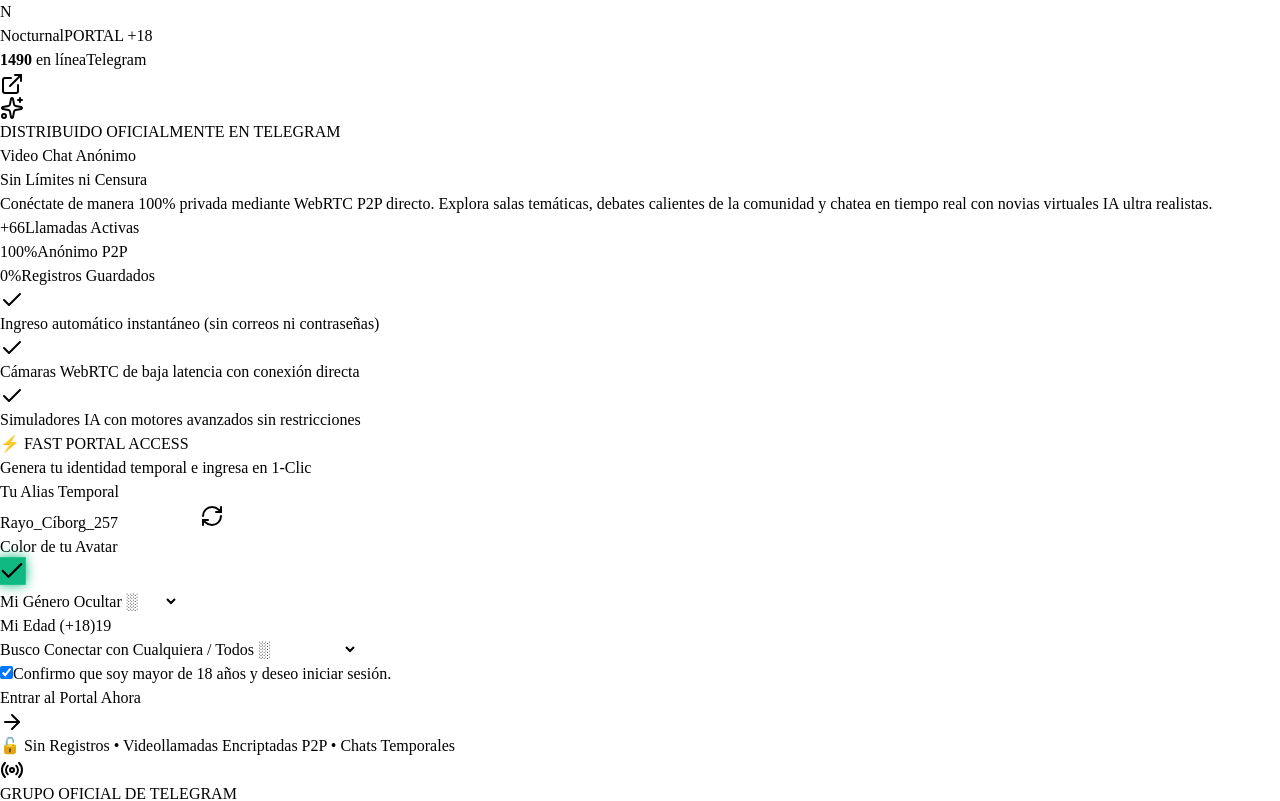
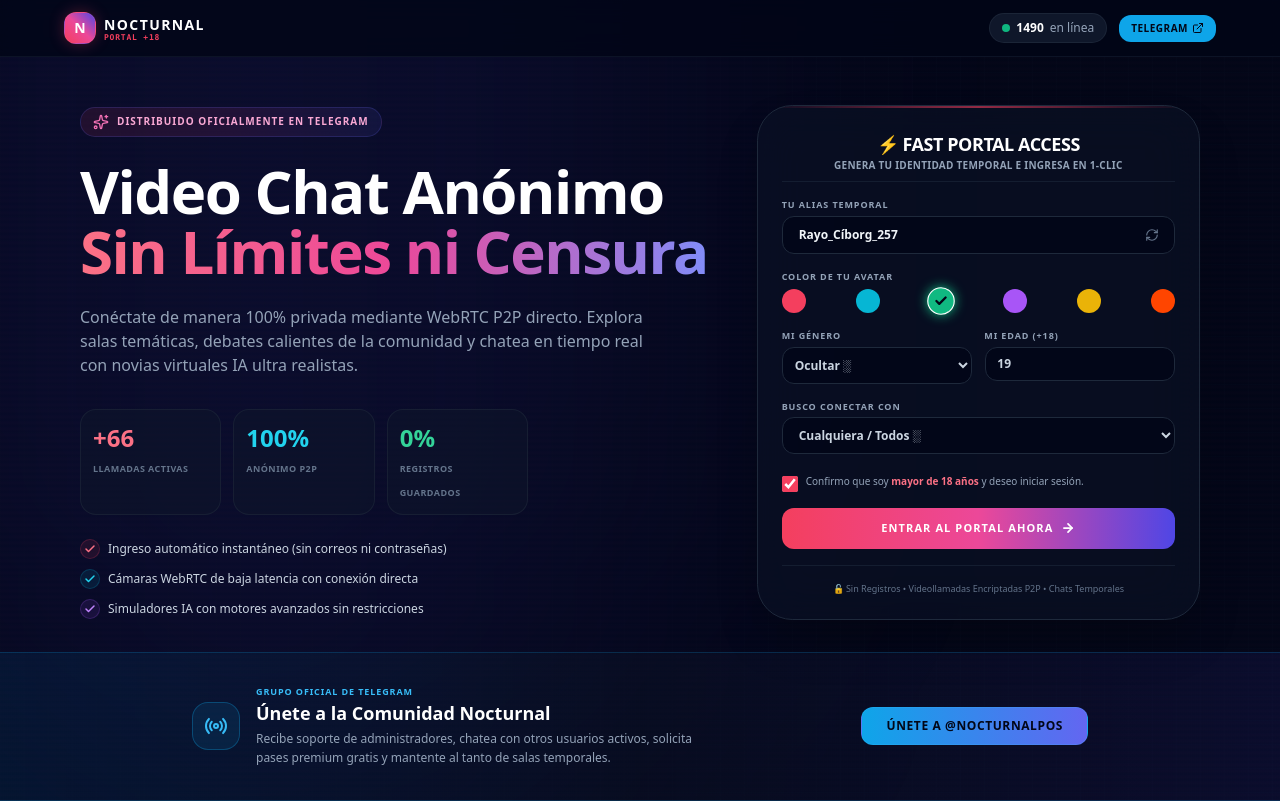
Before and after one commit to Tiendassh/Gusty-, a Next.js app: page /telegram in a window 1280 px wide. Shown: the top 801 px of the page. Built offline with nearby package versions, Linux system fonts and the light colour scheme.

Commit message:
Fix: Instalar Tailwind CSS correctamente y actualizar configuración PostCSS

```diff
--- a/app/globals.css
+++ b/app/globals.css
@@ -1,95 +1,3 @@
-@import "tailwindcss";
-
-@layer base {
-  :root {
-    --font-sans: var(--font-sans), system-ui, -apple-system, sans-serif;
-    --font-mono: var(--font-mono), monospace;
-  }
-}
-
-/* Custom gorgeous dark cyber scrollbars */
-::-webkit-scrollbar {
-  width: 6px;
-  height: 6px;
-}
-
-::-webkit-scrollbar-track {
-  background: rgba(15, 23, 42, 0.4);
-}
-
-::-webkit-scrollbar-thumb {
-  background: rgba(99, 102, 241, 0.4);
-  border-radius: 9999px;
-  border: 1px solid rgba(15, 23, 42, 0.5);
-}
-
-::-webkit-scrollbar-thumb:hover {
-  background: rgba(244, 63, 94, 0.6);
-}
-
-/* Custom CSS animations and utility classes */
-.glow-primary {
-  box-shadow: 0 0 20px rgba(244, 63, 94, 0.15);
-}
-
-.glow-indigo {
-  box-shadow: 0 0 25px rgba(99, 102, 241, 0.25);
-}
-
-.glow-emerald {
-  box-shadow: 0 0 20px rgba(16, 185, 129, 0.25);
-}
-
-.backdrop-blur-cyber {
-  backdrop-filter: blur(16px);
-  -webkit-backdrop-filter: blur(16px);
-}
-
-@keyframes scanline {
-  0% { transform: translateY(-100%); }
-  100% { transform: translateY(100%); }
-}
-
-@keyframes scanlaser {
-  0% { top: 15%; opacity: 0; }
-  5% { opacity: 0.8; }
-  50% { top: 85%; opacity: 0.8; }
-  95% { opacity: 0.8; }
-  100% { top: 15%; opacity: 0; }
-}
-
-.animate-scanline {
-  animation: scanline 8s linear infinite;
-}
-
-.animate-scanlaser {
-  animation: scanlaser 4s ease-in-out infinite;
-}
-
-@keyframes float-particle {
-  0% {
-    transform: translateY(110vh) translateX(0px) scale(0.8);
-    opacity: 0;
-  }
-  15% {
-    opacity: var(--max-opacity, 0.4);
-  }
-  85% {
-    opacity: var(--max-opacity, 0.4);
-  }
-  100% {
-    transform: translateY(-10vh) translateX(var(--x-drift, 40px)) scale(1.2);
-    opacity: 0;
-  }
-}
-
-.login-particle {
-  position: absolute;
-  pointer-events: none;
-  animation: float-particle var(--duration, 15s) linear infinite;
-  animation-delay: var(--delay, 0s);
-  width: var(--size, 6px);
-  height: var(--size, 6px);
-  left: var(--left, 10%);
-  filter: blur(1px);
-}
+@tailwind base;
+@tailwind components;
+@tailwind utilities;
--- a/package.json
+++ b/package.json
@@ -14,7 +14,10 @@
     "react": "^18.2.0",
     "react-dom": "^18.2.0",
     "axios": "^1.6.0",
-    "cors": "^2.8.5"
+    "cors": "^2.8.5",
+    "tailwindcss": "^3.4.0",
+    "postcss": "^8.4.0",
+    "autoprefixer": "^10.4.0"
   },
   "devDependencies": {
     "@types/node": "^20.0.0",
--- a/postcss.config.mjs
+++ b/postcss.config.mjs
@@ -1,7 +1,7 @@
 /** @type {import('postcss-load-config').Config} */
 const config = {
   plugins: {
-    '@tailwindcss/postcss': {},
+    tailwindcss: {},
     autoprefixer: {},
   },
 };
--- /dev/null
+++ b/tailwind.config.ts
@@ -0,0 +1,15 @@
+import type { Config } from 'tailwindcss';
+
+const config: Config = {
+  content: [
+    './pages/**/*.{js,ts,jsx,tsx,mdx}',
+    './components/**/*.{js,ts,jsx,tsx,mdx}',
+    './app/**/*.{js,ts,jsx,tsx,mdx}',
+  ],
+  theme: {
+    extend: {},
+  },
+  plugins: [],
+};
+
+export default config;
```
